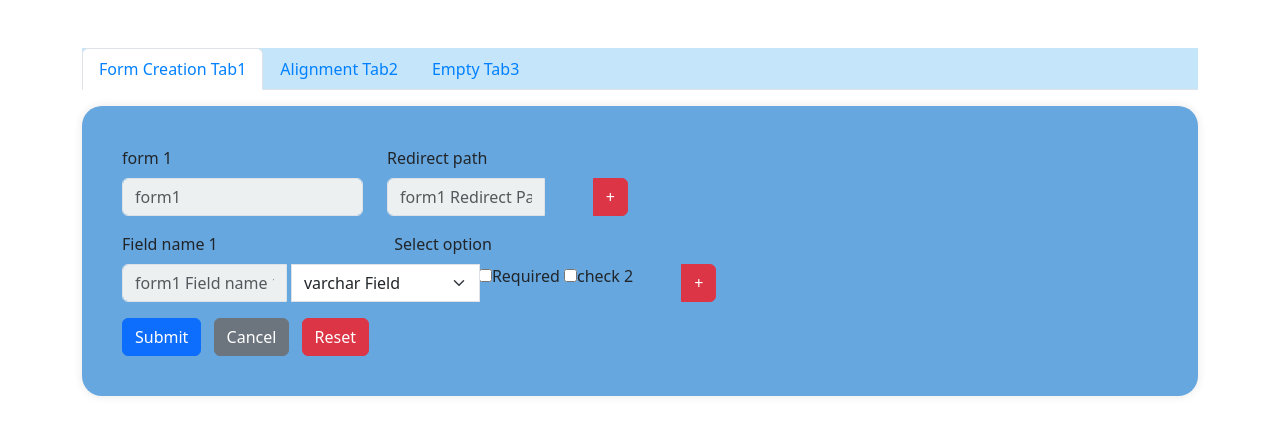
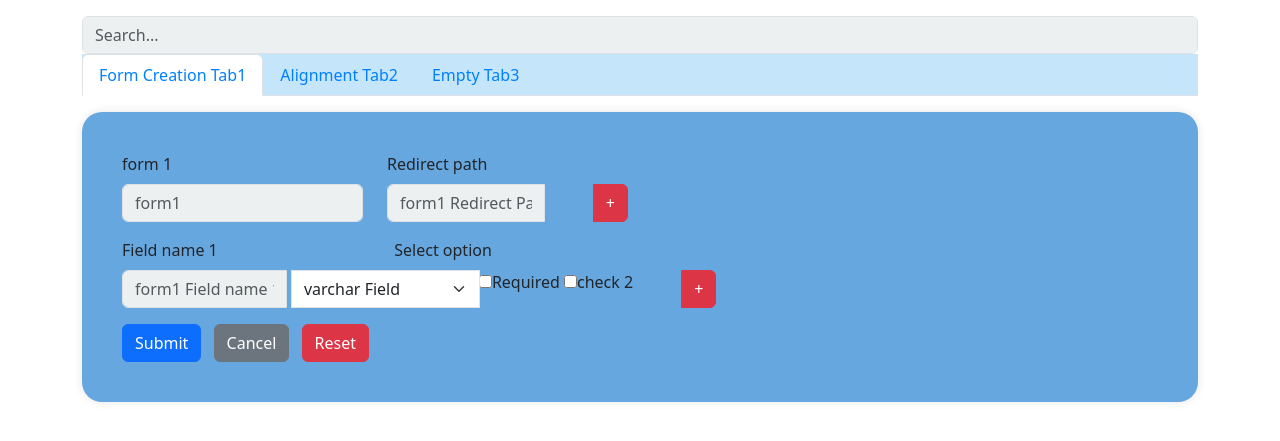
Before and after one commit to Jagan6923/Web-tab-project, a Django app: page / in a window 1280 px wide. Shown: the part 56-497 px from the top of the page. Run offline with Django 5.2, Linux system fonts and the light colour scheme.

Commit message:
search added

```diff
--- a/formapp/templates/index.html
+++ b/formapp/templates/index.html
@@ -54,7 +54,8 @@
         </div>
     </nav>
     <div>
-      <div class="container mt-5">
+      <div class="container mt-3">
+        <input id="searchInput" type="text" class="form-control" placeholder="Search...">
         <ul class="nav nav-tabs" role="tablist">
           <li class="nav-item" role="presentation">
             <a
@@ -277,7 +278,6 @@
           var newFieldId = "field" + fieldCounter;
           var fieldName = `${formId}-field${fieldCounter}`;
 
-          // Check if the field name already exists
           while ($(`[name="${fieldName}[]"]`).length > 0) {
             fieldCounter++;
             newFieldId = "field" + fieldCounter;
@@ -345,6 +345,13 @@
           var maxFormId = Math.max.apply(null, existingFormIds);
           return "form" + (maxFormId + 1);
         }
+
+        $("#searchInput").on("keyup", function() {
+          var value = $(this).val().toLowerCase();
+          $(".dynamic-form").filter(function() {
+            $(this).toggle($(this).attr('id').toLowerCase().indexOf(value) > -1)
+          });
+        });
       });
       document.getElementById("submitBtn")
       .addEventListener("click", function() { alert("Thank you forsubmitting!"); });
```
